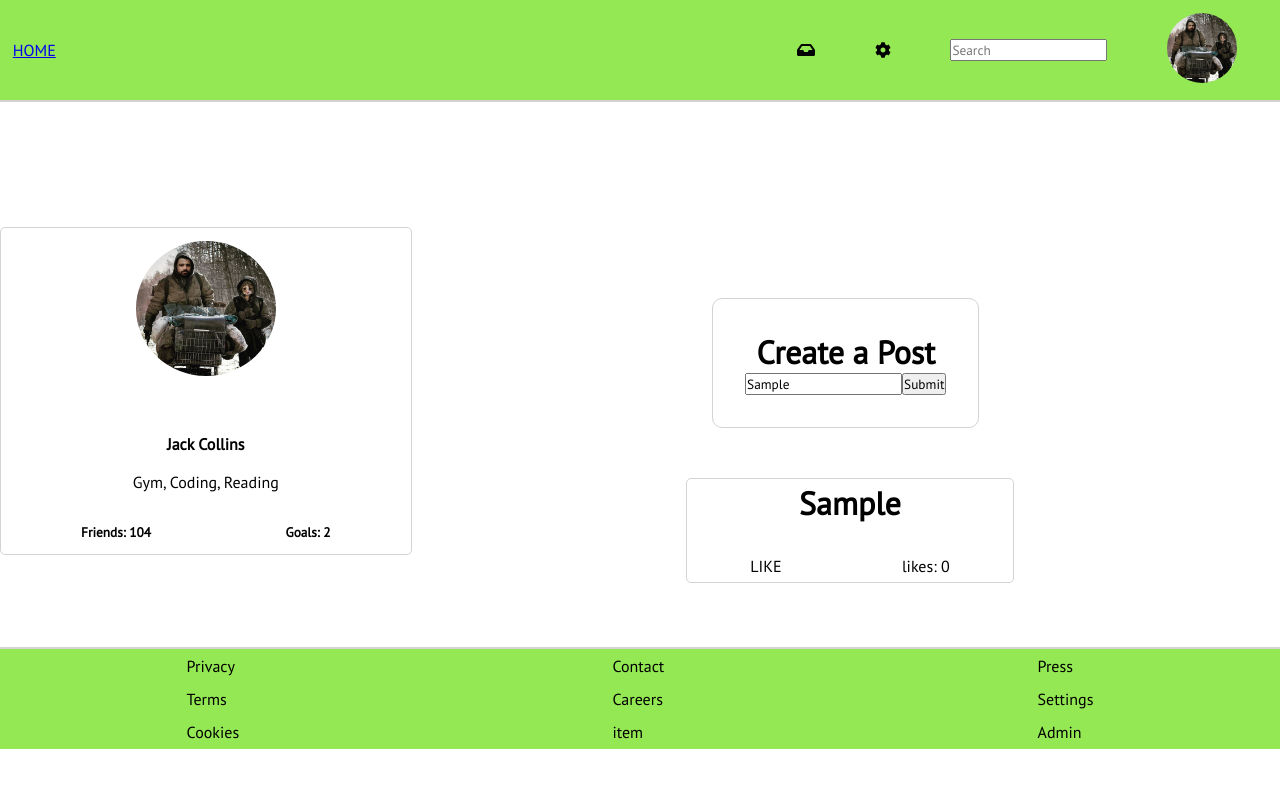
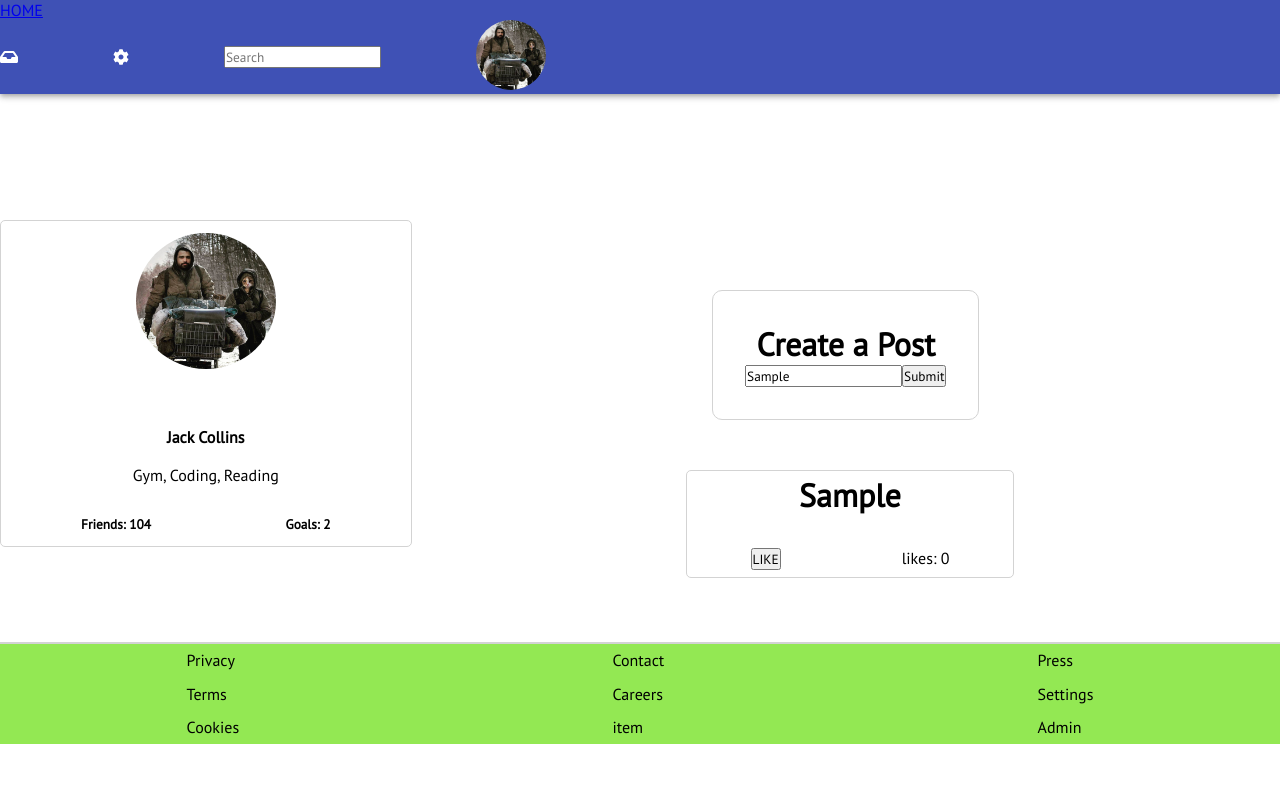
Before and after one commit to jackpaulcollins/goalBuddy, a React app: page /#/ in a window 1280 px wide. Both pictures are taken after typing "Sample" into the empty fields and a click on the button "Submit". Shown: the top 788 px of the page. Built offline with nearby package versions, Linux system fonts and the light colour scheme.

Commit message:
add material UI to app

```diff
--- a/package.json
+++ b/package.json
@@ -14,6 +14,7 @@
     "@fortawesome/fontawesome-svg-core": "^1.2.17",
     "@fortawesome/free-solid-svg-icons": "^5.8.1",
     "@fortawesome/react-fontawesome": "^0.1.4",
+    "@material-ui/core": "^3.9.3",
     "css-loader": "^2.1.1",
     "prop-types": "^15.5.10",
     "react": "^15.5.4",
--- a/src/components/NavBar.jsx
+++ b/src/components/NavBar.jsx
@@ -6,6 +6,7 @@ import { FontAwesomeIcon } from '@fortawesome/react-fontawesome';
 import { faInbox } from '@fortawesome/free-solid-svg-icons';
 import { faCog } from '@fortawesome/free-solid-svg-icons';
 import { Link } from 'react-router-dom';
+import AppBar from '@material-ui/core/AppBar';
 
 
 
@@ -13,7 +14,7 @@ function NavBar(){
 
   return(
     <div>
-      <nav className="nav">
+      <AppBar position="static">
         <div className="navLeft">
           <Link to="/">HOME</Link>
         </div>
@@ -27,7 +28,7 @@ function NavBar(){
             <Link to="/profile"><ProfilePicture/></Link>
           </div>
         </div>
-      </nav>
+      </AppBar>
     </div>
   );
 }
--- a/src/components/Post.jsx
+++ b/src/components/Post.jsx
@@ -16,7 +16,7 @@ function Post(props){
       <div className="post">
         <h1>{props.content}</h1>
         <div className="post-statistics">
-          <p onClick={() => {handleLike(props.id)}}>LIKE</p>
+          <button onClick={() => {handleLike(props.id)}}>LIKE</button>
           <p>likes: {props.likes}</p>
         </div>
       </div>
```
Also changed, not shown: 1 other file (tests, documents, lock files or other folders).
